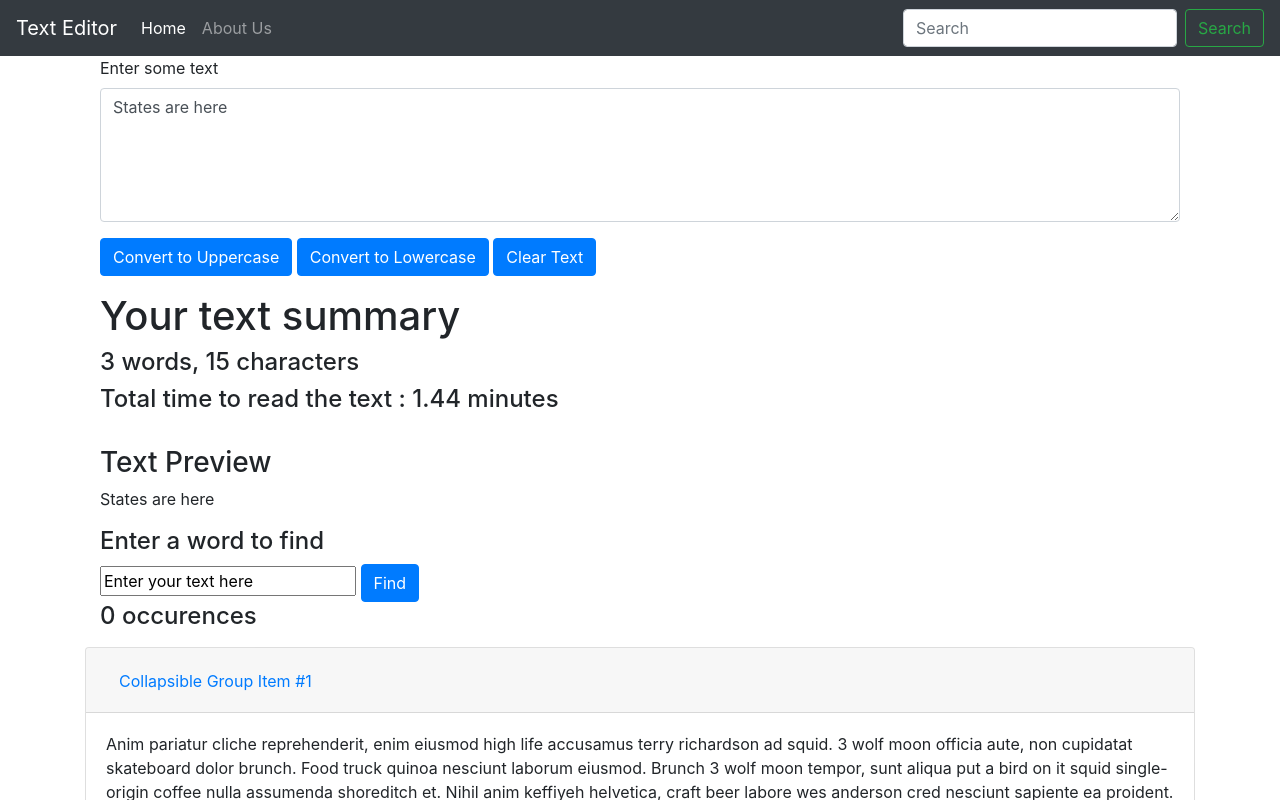
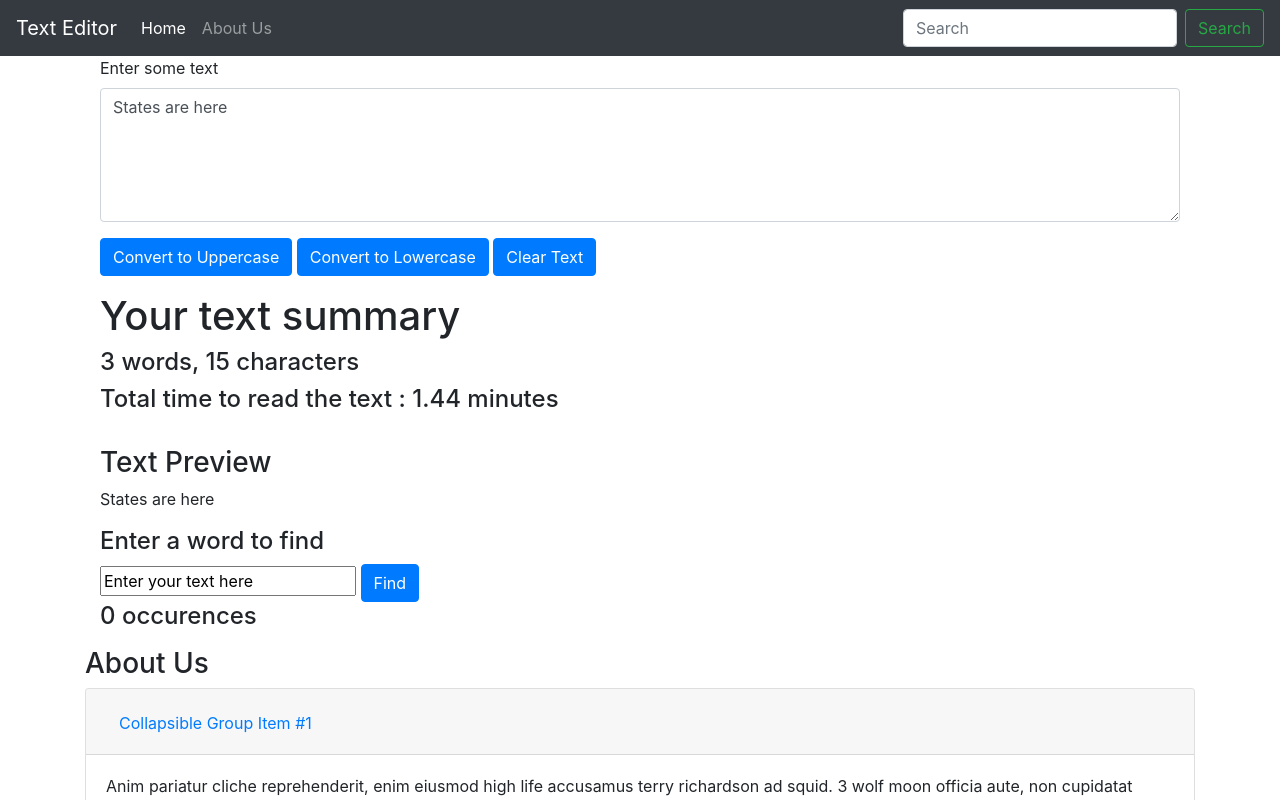
Before and after one commit to muhammadabdullah660/Text-Editor, a React (Create React App) app: page / in a window 1280 px wide. Shown: the top 800 px of the page. Built offline with nearby package versions, Linux system fonts and the light colour scheme.

Commit message:
Better Folder Structure

```diff
--- a/src/App.js
+++ b/src/App.js
@@ -1,7 +1,7 @@
 import "./App.css";
-import About from "./Components/About";
-import MyNavbar from "./Components/MyNavbar";
-import TextForm from "./Components/TextForm";
+import About from "./Components/About/About";
+import MyNavbar from "./Components/Navbar/MyNavbar";
+import TextForm from "./Components/TextForm/TextForm";
 function App() {
   return (
     //using jsx fragment because it returns only 1 tag
--- a/src/Components/About.js
+++ b/src/Components/About/About.js
@@ -4,6 +4,7 @@ export default function About() {
   return (
     <>
       <div className="container">
+        <h3>About Us</h3>
         <div className="accordion" id="accordionExample">
           <div className="card">
             <div className="card-header" id="headingOne">
```
Also changed, not shown: src/Components/DarkButton/DarkMode.js (added), src/Components/Navbar/MyNavbar.js (renamed from src/Components/MyNavbar.js), src/Components/TextForm/TextForm.js (renamed from src/Components/TextForm.js).
